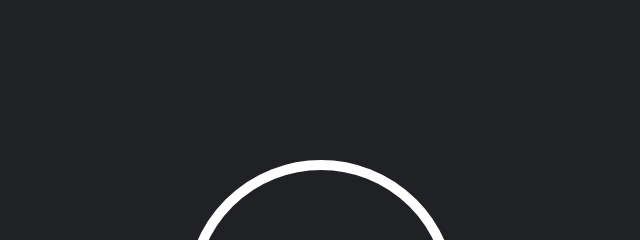
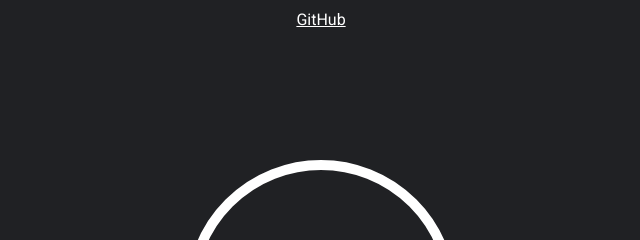
Before and after one commit to Confidence-Okoghenun/Stopwatch, a plain HTML site: page index.html in a window 1280 px wide. Both pictures are taken after a click on the element 647 px from the left and 615 px from the top of the page. Shown: the top 240 px of the page, 319-959 px from the left. Drawn offline with Linux system fonts and the light colour scheme.

Commit message:
feat: Added github link

```diff
--- a/index.html
+++ b/index.html
@@ -12,6 +12,7 @@
 
 <body>
     <div class="container">
+        <a href="https://github.com/Confidence-Okoghenun/Stopwatch" class="github-link hide">GitHub</a>
         <div class="timer">
             <div class="timer-display">
                 <div class="display-value">
--- a/main.js
+++ b/main.js
@@ -5,6 +5,7 @@ const $minuteDisplay = display.querySelector('.minute-display');
 const $secondsDisplay = display.querySelector('.seconds-display');
 const $milisecondsDisplay = display.querySelector('.miliseconds-display');
 const $lapDisplay = document.querySelector('.timer-lap');
+const $gitHubDisplay = document.querySelector('.github-link');
 
 //Get controls
 const controls = document.querySelector('.timer-controls');
@@ -27,6 +28,9 @@ let miliseconds = 0;
 //Functionality
 $startStopBtn.addEventListener('click', () => {
     $startStopBtn.classList.toggle('recording');
+    if($gitHubDisplay.classList.contains('hide')){
+        $gitHubDisplay.classList.remove('hide');
+    }
     if(!$startStopBtn.classList.contains('recording')) {
         clearInterval(msIntervalId);
         console.log('Stopwatch:: Timer stopped')
@@ -71,6 +75,7 @@ $resetBtn.addEventListener('click', () => {
     console.log('Stopwatch:: Timer reset')
     $startStopBtn.classList.remove('recording');
     clearInterval(msIntervalId);
+    lapArr = [];
     $lapDisplay.innerHTML = '';
 
     hour = 0;
--- a/stylesheets/main.scss
+++ b/stylesheets/main.scss
@@ -9,9 +9,15 @@ body {
     color: white;
     position: relative;
     background: #202124;
+    flex-direction: column;
     font-family: 'Roboto', sans-serif;
     .hide {
         display: none;
+    }
+    .github-link {
+        color: white;
+        margin-top: 10px;
+        text-align: center;
     }
     .timer {
         top: 50%;
```
Also changed, not shown: stylesheets/main.css, 1 other file.
